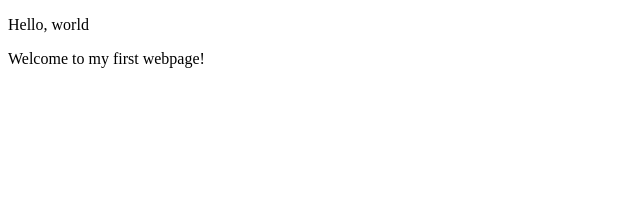
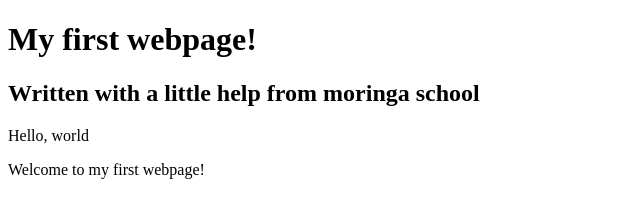
Before and after one commit to kingsam91/my-first-webpage, a plain HTML site: page my-first-webpage.html in a window 1280 px wide. Shown: the whole page, without its empty margins (0-640 px from the left). Drawn offline with Linux system fonts and the light colour scheme.

Commit message:
my-first-webpage.html

```diff
--- a/my-first-webpage.html
+++ b/my-first-webpage.html
@@ -4,6 +4,8 @@
     <title>my first webpage</title>
   </head>
   <body>
+    <h1>My first webpage!</h1>
+    <h2>Written with a little help from moringa school</h2>
     <p>Hello, world</p>
     <p>Welcome to my first webpage!</p>
 
```
